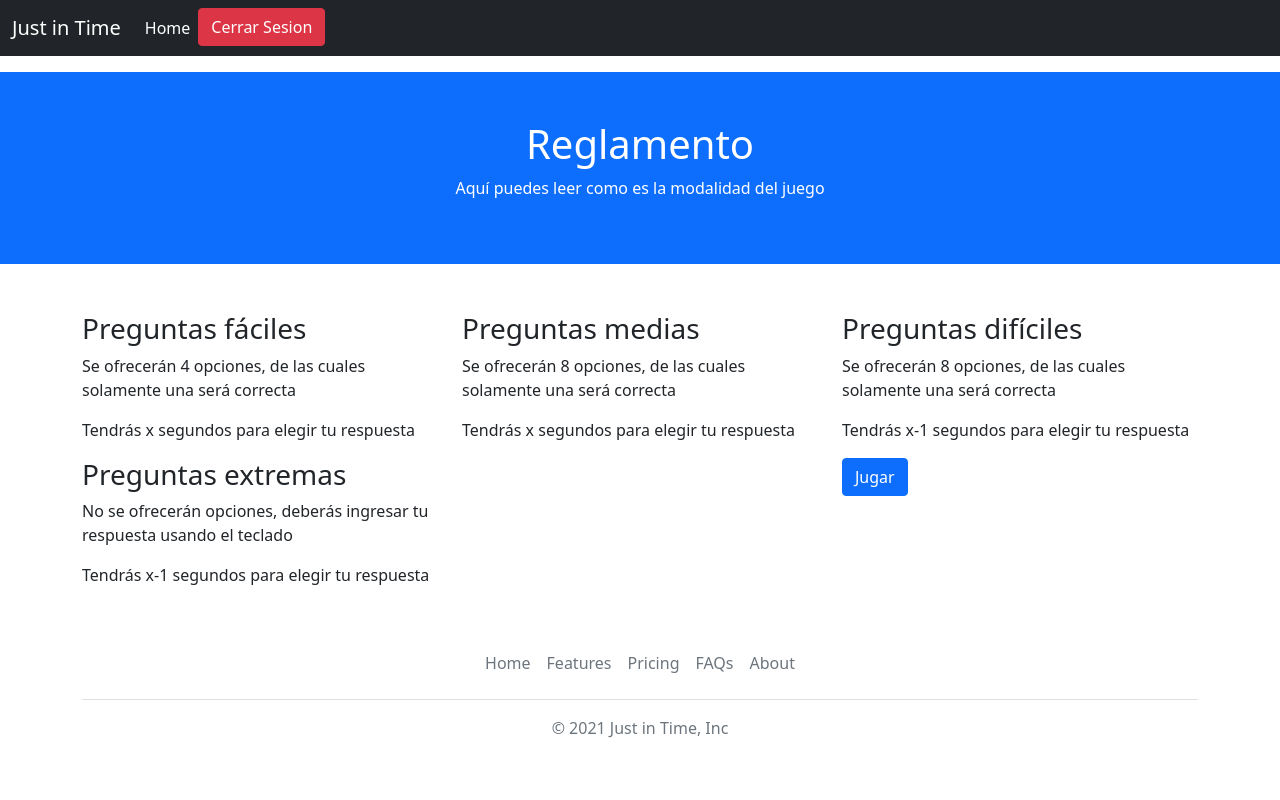
After one commit to Biscaldi-Iv/TPI-Soporte, a Flask app: page /rules in a window 1280 px wide. The commit adds this page. Run offline with Flask 2, Linux system fonts and the light colour scheme; some libraries are stand-ins or nearby versions.

Commit message:
pregunta facil

```diff
--- a/mvc/controllers/routes.py
+++ b/mvc/controllers/routes.py
@@ -98,3 +98,11 @@ def logout():
     session['user']=None
     session['auth']=0
     return redirect('/')
+
+@global_scope.route('/rules', methods=['POST', 'GET'])
+def rules():
+    return render_template('play/rules.html')
+
+@global_scope.route('/questions', methods=['POST','GET'])
+def questions():
+    return render_template('play/easyQ.html')
--- a/mvc/templates/home/home.html
+++ b/mvc/templates/home/home.html
@@ -10,6 +10,11 @@
           </li>
           <li class="nav-item">
             <a class="nav-link" href="#">User</a>
+          </li>
+          <li class="nav-item">
+              <form method="get" id="frmplay">
+              <button id="btnplay" class="btn btn-success btn-md center-block" type="submit" formaction="{{url_for('justintime.rules')}}">Jugar</button>
+            </form>
           </li>
           <li class="nav-item">
             <form method="get" id="logoutfrm">
--- /dev/null
+++ b/mvc/templates/play/rules.html
@@ -0,0 +1,54 @@
+{% extends 'common/base.html' %}
+
+{% block title %}
+<title>Rules -Just in Time</title>
+{% endblock %}
+
+{% block navbarbtns %}
+          <li class="nav-item">
+            <a class="nav-link active" aria-current="page" href="{{url_for('justintime.home')}}">Home</a>
+          </li>
+          <li class="nav-item">
+            <form method="get" id="logoutfrm">
+              <button id="btnLogOut" class="btn btn-danger btn-md center-block" type="submit" formaction="{{url_for('justintime.logout')}}">Cerrar Sesion</button>
+            </form>
+          </li>
+{% endblock %}
+
+{% block index %}
+<div class="container-fluid p-5 bg-primary text-white text-center">
+  <h1>Reglamento</h1>
+  <p>Aquí puedes leer como es la modalidad del juego</p>
+</div>
+<div class="container mt-5">
+  <div class="row">
+    <div class="col-sm-4">
+      <h3>Preguntas fáciles</h3>
+      <p>Se ofrecerán 4 opciones, de las cuales solamente una será correcta</p>
+      <p>Tendrás x segundos para elegir tu respuesta</p>
+    </div>
+    <div class="col-sm-4">
+      <h3>Preguntas medias</h3>
+      <p>Se ofrecerán 8 opciones, de las cuales solamente una será correcta</p>
+      <p>Tendrás x segundos para elegir tu respuesta</p>
+    </div>
+    <div class="col-sm-4">
+      <h3>Preguntas difíciles</h3>
+      <p>Se ofrecerán 8 opciones, de las cuales solamente una será correcta</p>
+      <p>Tendrás x-1 segundos para elegir tu respuesta</p>
+    </div>
+    <div class="col-sm-4">
+      <h3>Preguntas extremas</h3>
+      <p>No se ofrecerán opciones, deberás ingresar tu respuesta usando el teclado</p>
+      <p>Tendrás x-1 segundos para elegir tu respuesta</p>
+    </div>
+    <div class="col-sm-4"></div>
+    <div class="col-sm-4">
+      <form method="get" id="frmstart">
+        <button id="btnstart" class="btn btn-primary btn-md center-block" type="submit" formaction="{{url_for('justintime.questions')}}">Jugar</button>
+      </form>
+    </div>
+  </div>
+</div>
+
+{% endblock %}
```
Also changed, not shown: mvc/templates/play/easyQ.html (added, +61 -0 lines).
